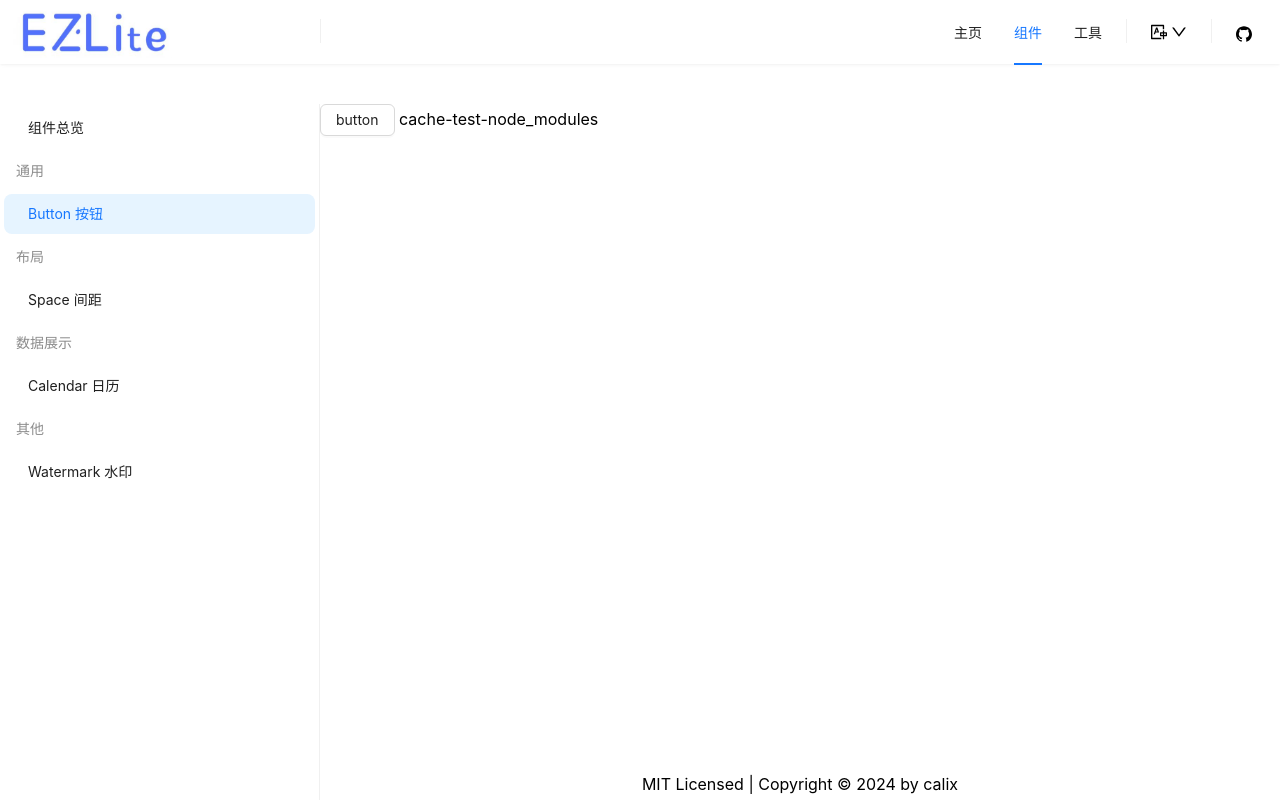
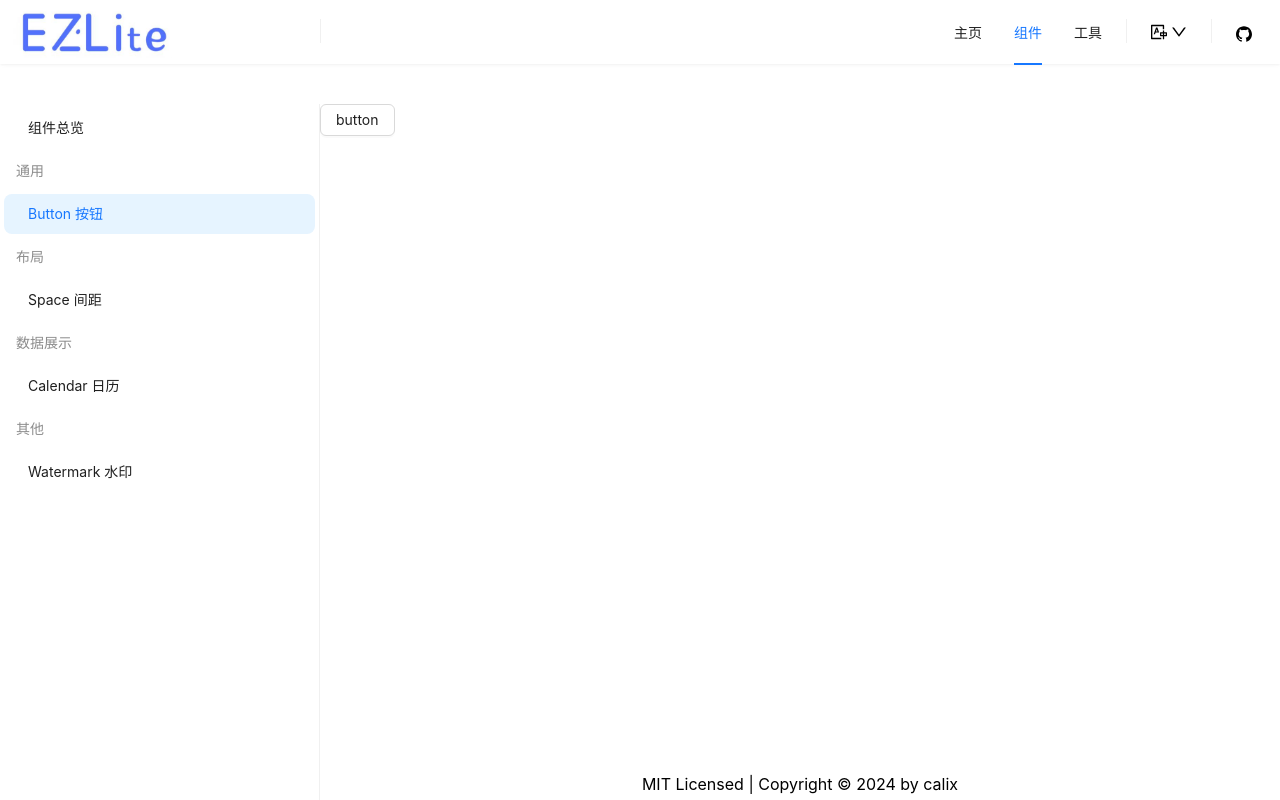
Before and after one commit to calix-cui/ezlite-ui, a Vue app in the folder play/: page /#/components/button in a window 1280 px wide. Built offline with nearby package versions, Linux system fonts and the light colour scheme.

Commit message:
workflow: 去除多余缓存

```diff
--- a/play/src/views/ComponentsView/Button.vue
+++ b/play/src/views/ComponentsView/Button.vue
@@ -1,7 +1,6 @@
 <template>
   <div class="components-calendar">
     <a-button>button</a-button>
-    cache-test-node_modules
   </div>
 </template>
 
```
